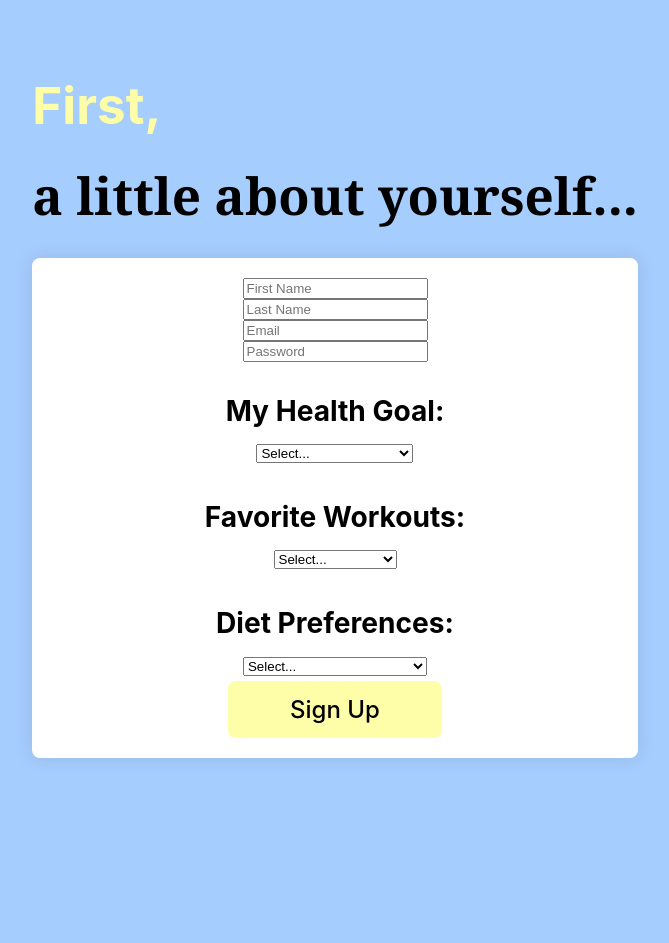
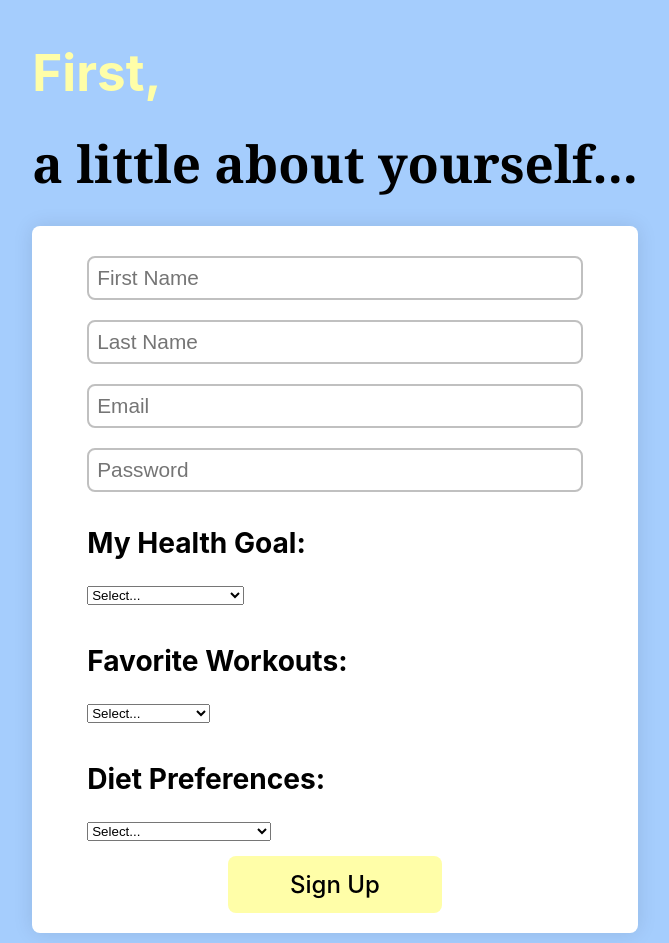
Before and after one commit to tyleryannes94/workout-buddy, a React (Vite) app in the folder frontend/: page /signup in a window 1280 px wide. Shown: the whole page, without its empty margins (305-974 px from the left). Before the commit the page ends 800 px from the top, so only its background shows below. Built offline with nearby package versions, Linux system fonts and the light colour scheme.

Commit message:
some more styling

```diff
--- a/frontend/src/App.css
+++ b/frontend/src/App.css
@@ -8,8 +8,7 @@
   /* margin: 35px; */
   display: flex;
   flex-direction: column;
-  align-items: center;
-  text-align: center;
+  align-items: left;
 }
 
 /* might not need */
@@ -19,7 +18,8 @@
 }
 
 h3 {
-  margin-bottom: auto;
+  margin-top: 10px;
+  margin-bottom: 10px;
   text-align: left;
 
 }
--- a/frontend/src/components/SignUpForm.jsx
+++ b/frontend/src/components/SignUpForm.jsx
@@ -68,12 +68,12 @@ function SignupForm() {
       <h1 className='customYellow'>First, </h1>
       <h1 className='customSerif-bold'>a little about yourself...</h1>
       <form id='signupForm' onSubmit={handleSubmit}>
-        <input type='text' name="firstName" value={formData.firstName} onChange={handleChange} placeholder="First Name" />
-        <input type="text" name="lastName" value={formData.lastName} onChange={handleChange} placeholder="Last Name" />
-        <input type="email" name="email" value={formData.email} onChange={handleChange} placeholder="Email" />
-        <input type="password" name="password" value={formData.password} onChange={handleChange} placeholder="Password" />
+        <input className='input' type='text' name="firstName" value={formData.firstName} onChange={handleChange} placeholder="First Name" />
+        <input className='input' type="text" name="lastName" value={formData.lastName} onChange={handleChange} placeholder="Last Name" />
+        <input className='input' type="email" name="email" value={formData.email} onChange={handleChange} placeholder="Email" />
+        <input className='input' type="password" name="password" value={formData.password} onChange={handleChange} placeholder="Password" />
 
-        <div>
+        <div className='responsive-margin'>
           <h3>My Health Goal:</h3>
           <select name="healthGoals" value={formData.healthGoals} onChange={handleChange}>
             <option value="">Select...</option>
@@ -88,7 +88,7 @@ function SignupForm() {
           </select>
         </div>
 
-        <div>
+        <div className='responsive-margin'>
           <h3>Favorite Workouts:</h3>
           <select name="workoutPreferences" value={formData.workoutPreferences} onChange={handleChange}>
             <option value="">Select...</option>
@@ -105,7 +105,7 @@ function SignupForm() {
           </select>
         </div>
 
-        <div>
+        <div className='responsive-margin'>
           <h3>Diet Preferences:</h3>
           <select name="dietType" value={formData.dietType} onChange={handleChange}>
             <option value="">Select...</option>
--- a/frontend/src/index.css
+++ b/frontend/src/index.css
@@ -108,3 +108,11 @@ button:focus-visible {
 .responsive-margin {
   margin: 10px 35px;
 }
+
+.input {
+  padding: 8px;
+  margin: 10px 35px;
+  font-size: 1.3rem;
+  border: 2px solid #C0C0C0 ;
+  border-radius: 0.5rem ;
+}
```
